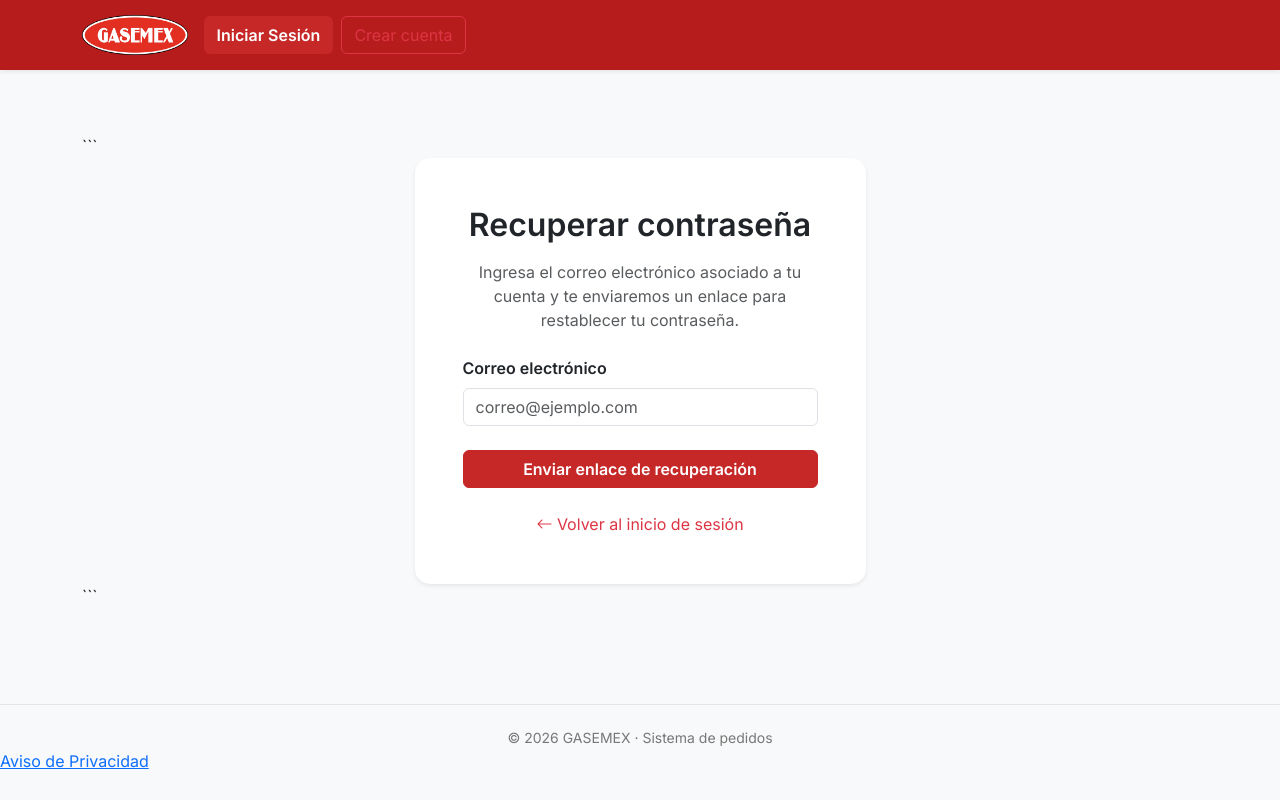
After one commit to Fer70/Gasemex, a Flask app: page /auth/recuperar-password in a window 1280 px wide. The commit adds this page. Run offline with Flask 3, Linux system fonts and the light colour scheme.

Commit message:
rest pass

````diff
--- a/alchemyClasses/Pedido.py
+++ b/alchemyClasses/Pedido.py
@@ -1,4 +1,3 @@
-from sqlalchemy import Column, Integer, String, ForeignKey, DateTime
 from alchemyClasses import db
 
 
--- a/blueprints/auth/__init__.py
+++ b/blueprints/auth/__init__.py
@@ -1,11 +1,18 @@
 from flask import Blueprint, render_template, request, redirect, url_for, flash
 import re
 from alchemyClasses.Usuario import Usuario
+from alchemyClasses.password_reset_tokens import PasswordResetToken
 from alchemyClasses import db
 from email_validator import validate_email, EmailNotValidError
 from flask_login import login_user, logout_user, login_required
 from blueprints.role_views import anonymous_required
 from extensions import limiter
+import hashlib
+import secrets
+from datetime import datetime, timedelta
+import os
+import resend
+
 
 
 auth_bp = Blueprint("auth", __name__, url_prefix="/auth")
@@ -104,9 +111,199 @@ def login():
 
     return render_template('auth/login.html')
 
+@auth_bp.route("/recuperar-password", methods=["GET", "POST"])
+def recuperar_password():
+    if request.method == "POST":
+
+        email = request.form.get("email", "").strip().lower()
+
+        # Buscamos el usuario
+        usuario = Usuario.query.filter_by(email=email).first()
+
+        if usuario:
+
+
+            token = secrets.token_urlsafe(32)
+            token_hash = hashlib.sha256(
+                token.encode()
+            ).hexdigest()
+
+            expires_at = datetime.now() + timedelta(hours=1)
+
+            reset_token = PasswordResetToken(
+                id_usuario=usuario.id_usuario,
+                token_hash=token_hash,
+                expires_at=expires_at
+            )
+
+            db.session.add(reset_token)
+            db.session.commit()
+
+            reset_url = url_for(
+                "auth.restablecer_password",
+                token=token,
+                _external=True
+            )
+            enviar_correo_recuperacion(
+                usuario.email,
+                usuario.nombre_usuario,
+                reset_url
+            )
+
+            flash(
+                "Si el correo está registrado, recibirás un enlace para restablecer tu contraseña.",
+                "success"
+             )
+
+        return redirect(url_for("auth.login"))
+
+    return render_template("recuperar_pass.html")
+
+
+
 @auth_bp.route('/logout')
 @login_required
 def logout():
     logout_user()
     flash('Has cerrado sesión', 'success')
     return redirect(url_for('home.inicio'))
+
+
+def enviar_correo_recuperacion(email, nombre_usuario, reset_url):
+
+    resend.api_key = os.getenv("RESEND_API_KEY")
+
+    resend.Emails.send({
+    "from": f"Gases, Equipos y Soldaduras <{os.getenv('RESEND_FROM_EMAIL')}>",
+    "to": [email],
+    "subject": "Recuperación de contraseña | GASEMEX",
+    "html": f"""
+    <div style="font-family: Arial, sans-serif; max-width: 600px; margin: auto;">
+
+        <h2 style="color: #dc3545;">
+            Recuperación de contraseña
+        </h2>
+
+        <p>
+            Hola <strong>{nombre_usuario}</strong>,
+        </p>
+
+        <p>
+            Recibimos una solicitud para restablecer la contraseña
+            de tu cuenta de GASEMEX.
+        </p>
+
+        <p>
+            Haz clic en el siguiente botón para crear una nueva contraseña:
+        </p>
+
+        <div style="text-align: center; margin: 30px 0;">
+
+            <a href="{reset_url}"
+               style="
+                   background-color: #dc3545;
+                   color: white;
+                   padding: 12px 24px;
+                   text-decoration: none;
+                   border-radius: 6px;
+                   display: inline-block;
+                   font-weight: bold;
+               ">
+                Restablecer contraseña
+            </a>
+
+        </div>
+
+        <p>
+            Este enlace será válido durante <strong>1 hora</strong>.
+        </p>
+
+        <p>
+            Si tú no solicitaste restablecer tu contraseña,
+            puedes ignorar este correo.
+        </p>
+
+        <hr>
+
+        <p style="color: #777; font-size: 13px;">
+            GASEMEX — Gases, Equipos y Soldaduras
+        </p>
+
+    </div>
+    """
+})
+
+@auth_bp.route("/restablecer-password/<token>", methods=["GET", "POST"])
+def restablecer_password(token):
+    token_hash = hashlib.sha256(
+        token.encode()
+    ).hexdigest()
+    reset_token = PasswordResetToken.query.filter_by(
+        token_hash=token_hash,
+        used=False
+    ).first()
+
+    if not reset_token:
+
+        flash(
+            "El enlace de recuperación no es válido.",
+            "danger"
+        )
+
+        return redirect(url_for("auth.login"))
+
+    if reset_token.expires_at < datetime.now():
+
+        flash(
+            "El enlace de recuperación ha expirado. Solicita uno nuevo.",
+            "danger"
+        )
+
+        return redirect(url_for("auth.recuperar_password"))
+
+    if request.method == "POST":
+
+        password = request.form.get("password", "")
+        password_confirm = request.form.get("password_confirm", "")
+
+        if password != password_confirm:
+
+            flash(
+                "Las contraseñas no coinciden.",
+                "danger"
+            )
+
+            return render_template(
+                "restablecer_password.html",
+                token=token
+            )
+
+        if len(password) < 8:
+
+            flash(
+                "La contraseña debe tener al menos 8 caracteres.",
+                "danger"
+            )
+
+            return render_template(
+                "restablecer_password.html",
+                token=token
+            )
+
+        usuario = reset_token.usuario
+        usuario.set_password(password)
+        reset_token.used = True
+
+        db.session.commit()
+
+        flash(
+            "Tu contraseña ha sido actualizada correctamente.",
+            "success"
+        )
+
+        return redirect(url_for("auth.login"))
+
+    return render_template(
+    "restablecer_password.html",
+    token=token
+)
--- /dev/null
+++ b/templates/auth/recuperar_pass.html
@@ -0,0 +1,89 @@
+{% extends "base.html" %}
+
+{% block title %}Recuperar contraseña | GASEMEX{% endblock %}
+
+{% block content %}
+
+<div class="container py-5">
+
+```
+<div class="row justify-content-center">
+
+    <div class="col-md-6 col-lg-5">
+
+        <div class="card shadow-sm border-0">
+
+            <div class="card-body p-5">
+
+                <div class="text-center mb-4">
+
+                    <h2 class="fw-bold">
+                        Recuperar contraseña
+                    </h2>
+
+                    <p class="text-muted mt-3">
+                        Ingresa el correo electrónico asociado
+                        a tu cuenta y te enviaremos un enlace
+                        para restablecer tu contraseña.
+                    </p>
+
+                </div>
+
+
+                <form method="POST">
+
+                    <div class="mb-4">
+
+                        <label for="email" class="form-label fw-semibold">
+                            Correo electrónico
+                        </label>
+
+                        <input
+                            type="email"
+                            class="form-control"
+                            id="email"
+                            name="email"
+                            placeholder="correo@ejemplo.com"
+                            required
+                            autocomplete="email"
+                        >
+
+                    </div>
+
+
+                    <button
+                        type="submit"
+                        class="btn btn-danger w-100">
+
+                        Enviar enlace de recuperación
+
+                    </button>
+
+                </form>
+
+
+                <div class="text-center mt-4">
+
+                    <a
+                        href="{{ url_for('auth.login') }}"
+                        class="text-danger text-decoration-none">
+
+                        <i class="bi bi-arrow-left"></i>
+                        Volver al inicio de sesión
+
+                    </a>
+
+                </div>
+
+            </div>
+
+        </div>
+
+    </div>
+
+</div>
+```
+
+</div>
+
+{% endblock %}
````
Also changed, not shown: alchemyClasses/password_reset_tokens.py (added, +41 -0 lines), templates/auth/login.html (+7 -0 lines), templates/auth/restablecer_pass.html (added, +100 -0 lines), templates/landing.html (+46 -0 lines).
